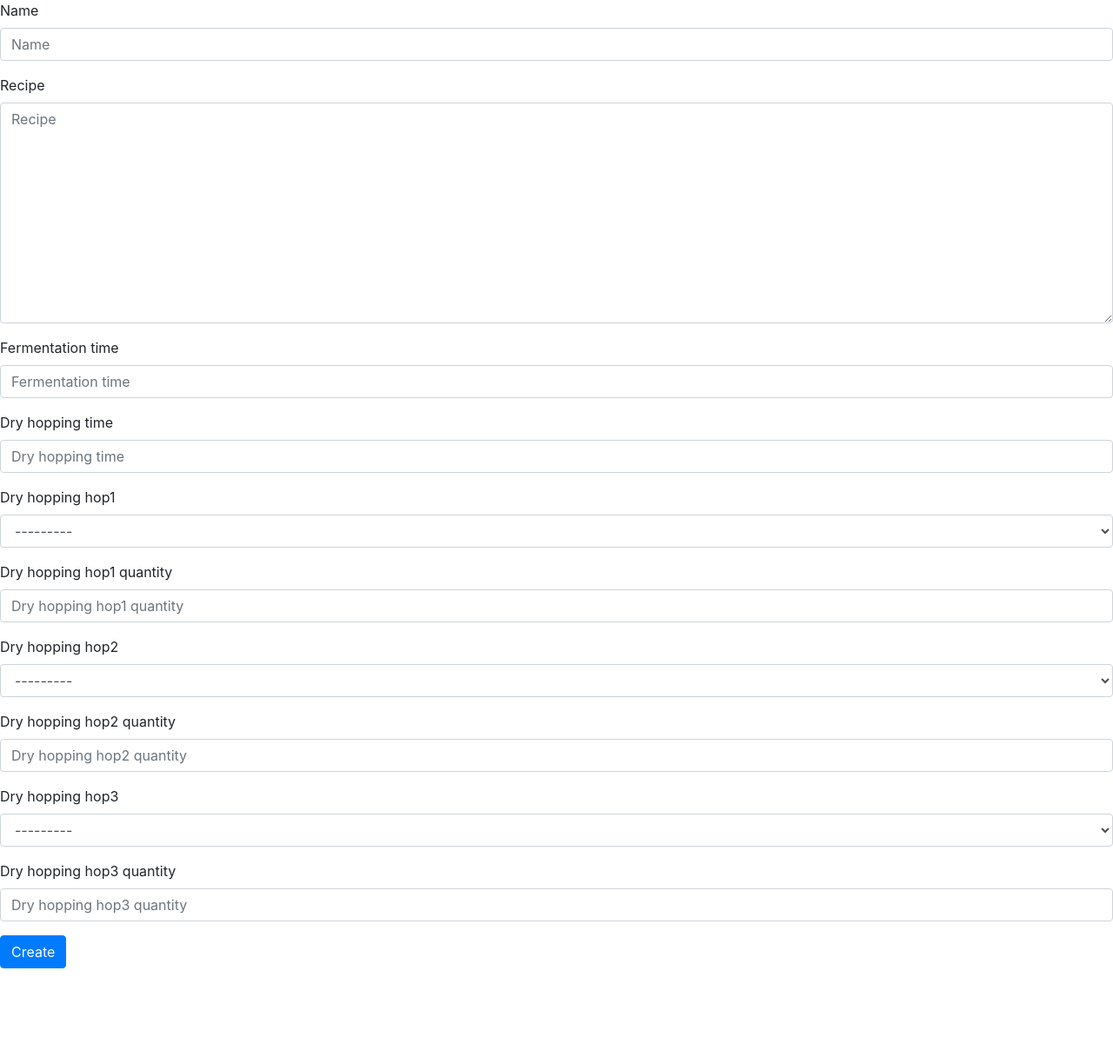
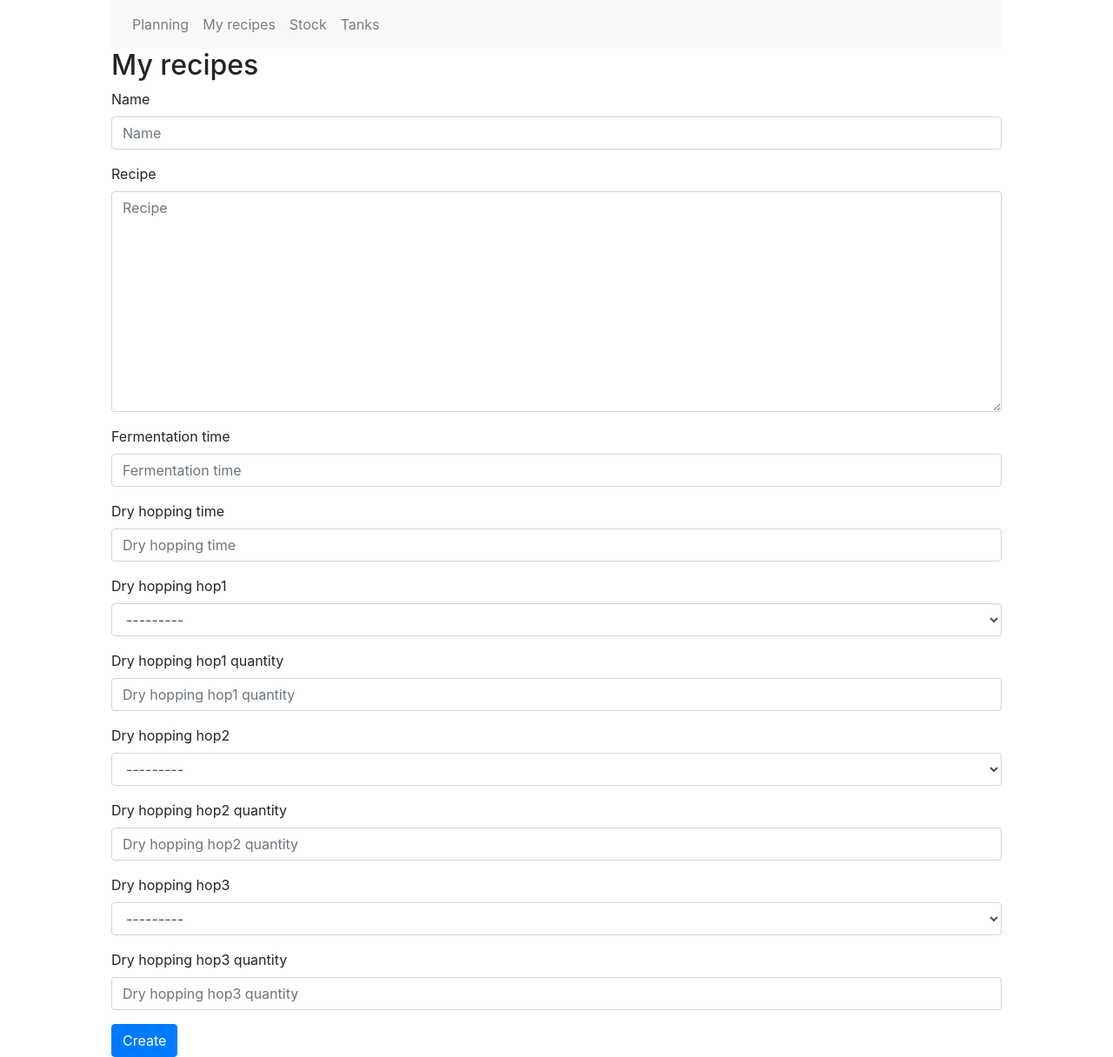
Before and after one commit to t00n/brewbrew, a Django app: page /recipes in a window 1280 px wide. Shown: the whole page at 87% size. Before the commit the page ends 1114 px from the top, so only its background shows below. Run offline with Django 3.2, Linux system fonts and the light colour scheme; data that the repository does not hold is empty; some libraries are stand-ins or nearby versions.

Commit message:
[add] navbar + base template

```diff
--- /dev/null
+++ b/brewbrew/templates/base.html
@@ -0,0 +1,36 @@
+<!DOCTYPE html>
+<html>
+  <head>
+    <!-- Required meta tags -->
+    <meta charset="utf-8">
+    <meta name="viewport" content="width=device-width, initial-scale=1.0">
+
+    {% load bootstrap4 %}
+    {% bootstrap_css %}
+
+    <title>Title</title>
+  </head>
+ <body>
+    <div style="width:80%; margin:auto">
+      <nav class="navbar navbar-expand-lg navbar-light bg-light">
+        <ul class="navbar-nav">
+          <li class="nav-item">
+            <a class="nav-link" href="/planning">Planning</a>
+          </li>
+          <li class="nav-item">
+            <a class="nav-link" href="/recipes">My recipes</a>
+          </li>
+          <li class="nav-item">
+            <a class="nav-link" href="/stock">Stock</a>
+          </li>
+          <li class="nav-item">
+            <a class="nav-link" href="/tanks">Tanks</a>
+          </li>
+        </ul>
+      </nav>
+      {% block content %}
+
+      {% endblock %}
+    </div>
+  </body>
+</html>
--- a/brewbrew/templates/recipes.html
+++ b/brewbrew/templates/recipes.html
@@ -1,12 +1,17 @@
+{% extends 'base.html' %}
 {% load bootstrap4 %}
-{% bootstrap_css %}
 
+{% block content %}
 
+	<h2>My recipes</h2>
+
+	<table>
 		{% for recipe in recipes %}
 
-	<a href="/recipes/{{ recipe.id }}">recipe.name</a>
+			<tr><td><a href="/recipes/{{ recipe.id }}">{{ recipe.name }}</a></td></tr>
 
 		{% endfor %}
+	</table>
 
 	<div>
 		<form action="/recipes" method="post">
@@ -19,3 +24,5 @@
 		  {% endbuttons %}
 		</form>
 	</div>
+
+{% endblock %}
--- a/brewbrew/views.py
+++ b/brewbrew/views.py
@@ -10,4 +10,9 @@ def recipes(request):
         if form.is_valid():
             Recipe.objects.create(**form.cleaned_data)
 
-    return render(request, 'recipes.html', {"create_form": RecipeForm})
+    recipes = Recipe.objects.all().order_by('name')
+
+    return render(request, 'recipes.html', {
+        "create_form": RecipeForm,
+        "recipes": recipes
+    })
```
Lines whose indentation alone changed are shown as unchanged.
